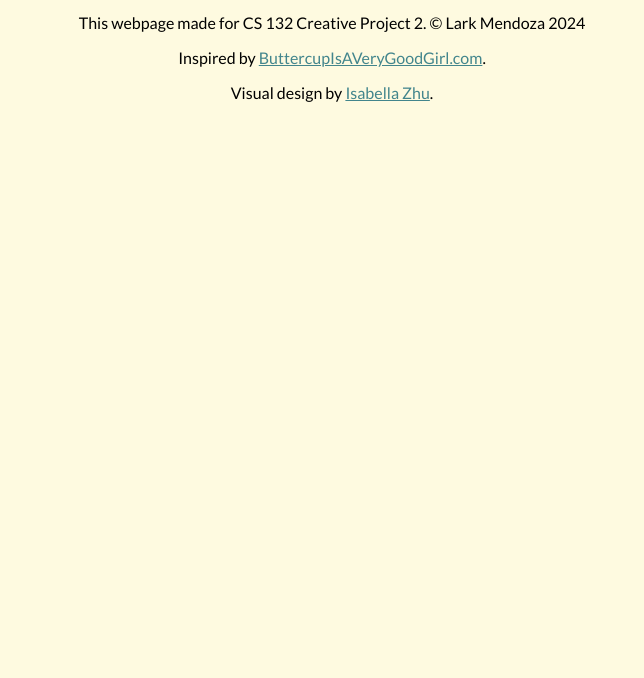
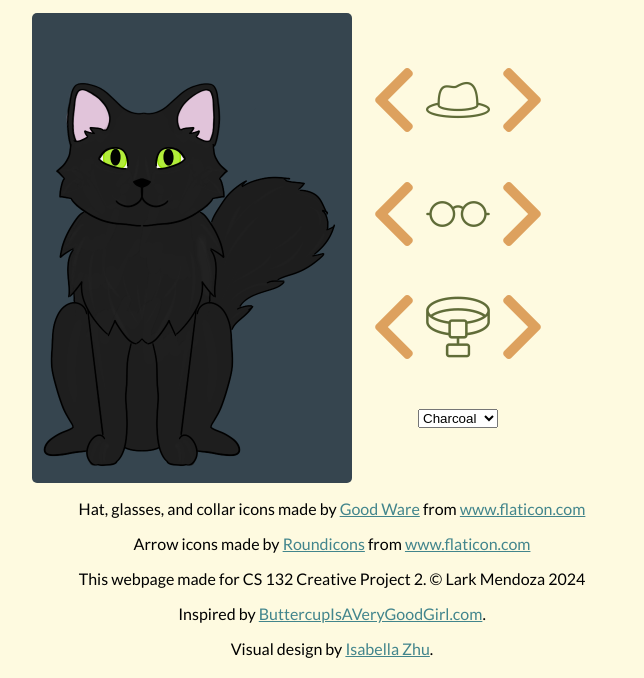
Before and after one commit to mtn-lark/mtn-lark.github.io, a plain HTML site: page daisy/dressup.html in a window 1280 px wide. Shown: the part 201-879 px from the top of the page, without its empty margins (308-952 px from the left). Before the commit the page ends 800 px from the top, so only its background shows below. Drawn offline with Linux system fonts and the light colour scheme.

Commit message:
Add dressup style, functionality, and content

```diff
--- /dev/null
+++ b/daisy/dressup-styles.css
@@ -0,0 +1,87 @@
+main {
+  width: 600px;
+  display: flex;
+  flex-direction: row;
+  flex-wrap: wrap;
+  margin-left: auto;
+  margin-right: auto;
+}
+
+img {
+  border-radius: 0;
+  border-style: none;
+}
+
+#dressup-container,
+#dressup-container img {
+  width: 300px;
+  height: 450px;
+}
+
+#dressup-container,
+#button-container {
+  padding: 10px;
+}
+
+#dressup-container {
+  position: relative;
+  border-radius: 5px;
+}
+
+#dressup-container img {
+  /* Necessary for overlapping images */
+  position: absolute;
+}
+
+#button-container {
+  display: grid;
+  grid-template-columns: 1fr 1fr 1fr;
+  grid-template-rows: min-content;
+  row-gap: 5px;
+  align-content: space-evenly;
+  justify-items: center;
+}
+
+#button-container img {
+  width: 64px;
+}
+
+.button {
+  cursor: pointer;
+}
+
+/* Colors for the dropdown */
+select {
+  grid-column: 1 / 4;
+}
+
+.burgundy {
+  background-color: #800020;
+}
+.rust {
+  background-color: #8b4513;
+}
+.mustard {
+  background-color: #8b8000;
+}
+.moss {
+  background-color: #8a9a5b;
+}
+.olive {
+  background-color: #556b2f;
+}
+.seaweed {
+  background-color: #2f4f4f;
+}
+.teal {
+  background-color: #367588;
+}
+.slate {
+  background-color: #708090;
+}
+.plum {
+  background-color: #583850;
+}
+.charcoal {
+  background-color: #36454f;
+}
--- a/daisy/dressup.html
+++ b/daisy/dressup.html
@@ -2,25 +2,32 @@
 <!--
   Name: Lark Mendoza
   CS 132 Spring 2024
-  Date: April 6st, 2024
+  Date: May 16, 2024
   This is the dressup.html page for my site dedicated to showing off my cat :3
   It has a fun little dress up game!
   It includes navigation to the other pages of this site.
 
-  This website's design is based off of the design by my friend Isabella Zhu, a
-  design student at USC.
-  There are certain elements of her design that I don't know how to do yet that
-  I plan on updating in future projects. She was provided with the wireframe
-  diagram included, and given a brief of the vibe + content I want the website
-  to have.
+  This page's design is an extension of the other pages on this site, which are
+  based off of the design by my friend Isabella Zhu, a design student at USC.
+
+  Part of CS 132 Creative Project 2.
 -->
 
 <html lang="en">
   <head>
+    <!-- Scripts -->
+    <script src="scripts/utils.js"></script>
+    <script defer src="scripts/dressup.js"></script>
+
+    <!-- Meta information -->
     <meta charset="UTF-8" />
     <meta name="viewport" content="width=device-width, initial-scale=1.0" />
     <title>Daisy Is A Very Good Boy</title>
+
+    <!-- Styles -->
     <link rel="stylesheet" href="styles.css" />
+    <link rel="stylesheet" href="dressup-styles.css" />
+
     <!-- Custom Fonts From Google -->
     <link rel="preconnect" href="https://fonts.googleapis.com" />
     <link rel="preconnect" href="https://fonts.gstatic.com" crossorigin />
@@ -64,9 +71,89 @@
       </nav>
     </header>
 
-    <main></main>
+    <main>
+      <div id="dressup-container">
+        <!-- Images generated by the script are placed here -->
+        <img
+          src="./imgs/dressup/daisy-base.png"
+          alt="digital drawing of a black cat with green eyes"
+          id="dressup-base"
+        />
+      </div>
+      <div id="button-container">
+        <!--
+          Attributions for icons in footer
+          Arrow icons made by Roundicons from flaticon.com
+          Hat, Glasses, and Collar icons made by Good Ware from flaticon.com
+        -->
+        <!-- Hats -->
+        <img
+          src="./imgs/dressup/icons/left-arrow.png"
+          title="Previous Hat"
+          class="button"
+        />
+        <img src="./imgs/dressup/icons/hat.png" alt="Hat icon" />
+        <!--  Arrow Icon made by Roundicons from flaticon.com -->
+        <img
+          src="./imgs/dressup/icons/right-arrow.png"
+          title="Next Hat"
+          class="button"
+        />
+
+        <!-- Glasses -->
+        <img
+          src="./imgs/dressup/icons/left-arrow.png"
+          title="Previous Glasses"
+          class="button"
+        />
+        <img src="./imgs/dressup/icons/glasses.png" alt="Glasses icon" />
+        <img
+          src="./imgs/dressup/icons/right-arrow.png"
+          title="Next Glasses"
+          class="button"
+        />
+
+        <!-- Collars -->
+        <img
+          src="./imgs/dressup/icons/left-arrow.png"
+          title="Previous Collar"
+          class="button"
+        />
+        <img src="./imgs/dressup/icons/pet-collar.png" alt="Collar icon" />
+        <img
+          src="./imgs/dressup/icons/right-arrow.png"
+          title="Next Collar"
+          class="button"
+        />
+
+        <!-- Color select -->
+        <select name="colors">
+          <!-- Options filled by Javascript -->
+        </select>
+      </div>
+    </main>
 
     <footer>
+      <p>
+        Hat, glasses, and collar icons made by
+        <a href="https://www.flaticon.com/authors/good-ware" title="Good Ware"
+          >Good Ware</a
+        >
+        from
+        <a href="https://www.flaticon.com/" title="Flaticon"
+          >www.flaticon.com</a
+        >
+      </p>
+      <p>
+        Arrow icons made by
+        <a href="https://www.flaticon.com/authors/roundicons" title="Roundicons"
+          >Roundicons</a
+        >
+        from
+        <a href="https://www.flaticon.com/" title="Flaticon"
+          >www.flaticon.com</a
+        >
+      </p>
       <p>
         This webpage made for CS 132 Creative Project 2. &COPY; Lark Mendoza
         2024
--- /dev/null
+++ b/daisy/scripts/dressup.js
@@ -0,0 +1,141 @@
+/**
+ * Module to define interactivity for dressup game on dressup.html
+ * Part of CS 132 Creative Project 2
+ * */
+"use strict";
+(function () {
+    // any module-globals (limit the use of these when possible)
+    const CONTAINER = id("dressup-container")
+    const IMG_TYPES = ["head", "face", "neck"]
+    let imgIndices = [0, 1, 0]
+
+    window.addEventListener("load", init);
+
+    /** Initializes javascript functionality for the dressup page. */
+    function init() {
+        console.log("Hello world!");
+
+        initButtons();
+        initColorSelect();
+    }
+
+    /**
+     * Initializes the color select dropdown by
+     * 1. generating color options
+     * 2. connecting the select element with an eventListener to update the
+     *    dressup container background color.
+     */
+    function initColorSelect() {
+        const COLORS = [
+            "Charcoal", "Burgundy", "Rust", "Mustard", "Moss", "Olive",
+            "Seaweed", "Teal", "Slate", "Plum"
+        ]
+        let select = qs("select")
+
+        // Add the color options to the dropdown
+        for (let i = 0; i < COLORS.length; i++) {
+            let option = gen("option")
+            option.value = COLORS[i].toLowerCase()
+            option.text = COLORS[i]
+            select.appendChild(option)
+        }
+
+        // Set the background color of the dressup to the default value
+        CONTAINER.classList.add(select.value)
+
+        // Change background color when choosing different option
+        select.addEventListener("change", () => {
+            CONTAINER.removeAttribute("class")
+            CONTAINER.classList.add(select.value)
+        })
+    }
+
+    /**
+     * Initializes the clothing select buttons by calculating their direction
+     * and clothing type, and connecting the buttons to the iterateImage
+     * function.
+     */
+    function initButtons() {
+        let buttons = qsa(".button")
+        const numButtons = buttons.length
+
+        /*
+        Since the buttons are in a grid layout, which reads:
+            left-button, icon, right-button
+        . . . the odd-indexed buttons will be right facing, and the even left.
+
+        So, left buttons will have mod_2 = 0, and right buttons will have
+        mod_2 = 1. Mathematically we can set the direction to -1/1 without an
+        if statement by multiplying that mod by 2 and subtracting 1.
+
+        To get the type, the first 2 buttons will be type 0, the next 2, type 1
+        ... so we can use integer division to get the correct type index.
+        */
+        for (let i = 0; i < numButtons; i++) {
+            let typeIndex = Math.floor(i / 2)
+            let dir = 2 * (i % 2) - 1
+
+            buttons[i].addEventListener("click", () => {
+                iterateImage(dir, typeIndex)
+            })
+        }
+    }
+
+    /**
+     * Updates the respective image index to go to the next/previous image for
+     * the image type.
+     *
+     * @param {number} direction - 1 or -1, the direction to iterate the image index
+     * @param {number} typeIndex - integer index for IMG_TYPE
+     */
+    function iterateImage(direction, typeIndex) {
+        const IMG_MAXES = [3, 4, 3]
+
+        let newIndex = imgIndices[typeIndex] + direction
+        // console.log(newIndex);
+        if (newIndex < 0) {
+            // Loop back to end of list
+            newIndex = IMG_MAXES[typeIndex]
+        } else if (newIndex > IMG_MAXES[typeIndex]) {
+            // Loop back to "front" of list (no image)
+            newIndex = 0
+        }
+        imgIndices[typeIndex] = newIndex
+
+        setImage(newIndex, typeIndex)
+    }
+
+    /**
+     * Updates the image of the respective image type to the desired index.
+     *
+     * @param {number} index - index for the desired image; 0 for no image,
+     *      positive integer otherwise
+     * @param {*} typeIndex - integer index for IMG_TYPE
+     */
+    function setImage(index, typeIndex) {
+        const PATH = "./imgs/dressup/"
+        let type = IMG_TYPES[typeIndex]
+
+        let img = qs(`#dressup-container #dressup-${type}`)
+
+        if (img) {
+            // Image exists in the dressup container!
+            if (index == 0) {
+                // Destroy image
+                CONTAINER.removeChild(img)
+            } else {
+                // Update image
+                img.src = PATH + `${type}-${index}.png`
+            }
+        } else {
+            // Create image
+            console.log(index);
+            img = gen("img")
+            img.src = PATH + `${type}-${index}.png`
+            img.id = `dressup-${type}`
+
+            CONTAINER.appendChild(img)
+        }
+    }
+
+})();
--- /dev/null
+++ b/daisy/scripts/utils.js
@@ -0,0 +1,41 @@
+/**
+ * CS 132
+ * Provided global DOM accessor aliases.
+ * These are the ONLY functions that should be global in your submissions.
+ */
+
+/**
+ * Returns the element that has the ID attribute with the specified value.
+ * @param {string} idName - element ID
+ * @returns {object} DOM object associated with id (null if none).
+ */
+function id(idName) {
+    return document.getElementById(idName);
+}
+
+/**
+ * Returns the first element that matches the given CSS selector.
+ * @param {string} selector - CSS query selector string.
+ * @returns {object} first element matching the selector in the DOM tree (null if none)
+ */
+function qs(selector) {
+    return document.querySelector(selector);
+}
+
+/**
+ * Returns the array of elements that match the given CSS selector.
+ * @param {string} selector - CSS query selector
+ * @returns {object[]} array of DOM objects matching the query (empty if none).
+ */
+function qsa(selector) {
+    return document.querySelectorAll(selector);
+}
+
+/**
+ * Returns a new element with the given tagname
+ * @param {string} tagName - name of element to create and return
+ * @returns {object} new DOM element with the given tagname
+ */
+function gen(tagName) {
+    return document.createElement(tagName);
+}
```
